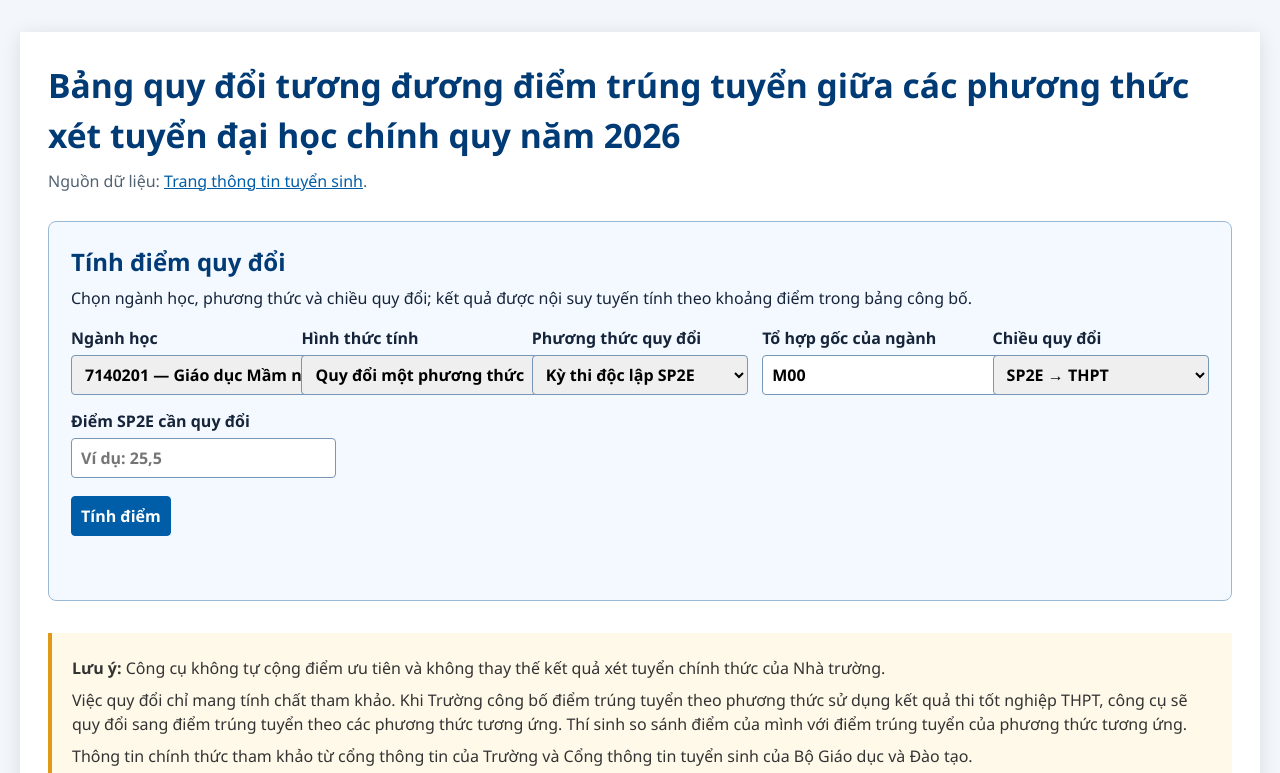
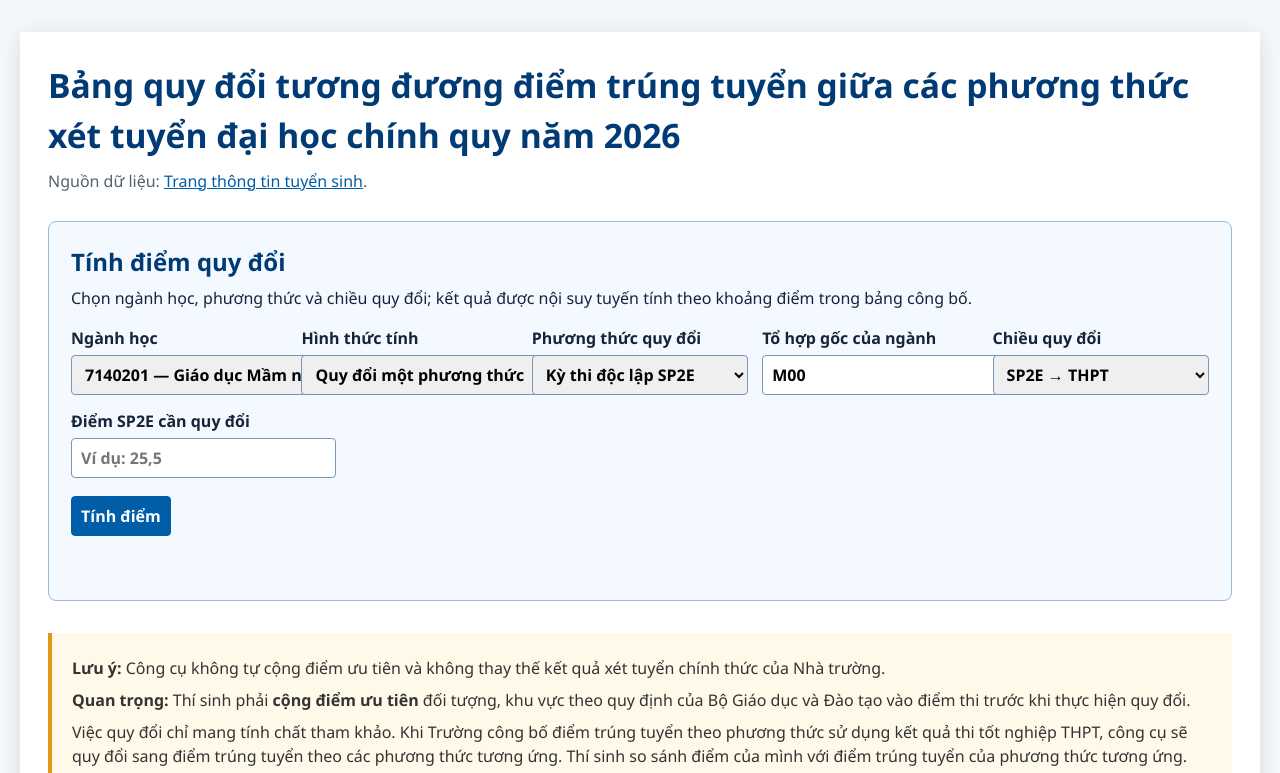
Before and after one commit to pi1994/hpu2-converter, a plain HTML site: page index.html in a window 1280 px wide. Shown: the top 773 px of the page. Drawn offline with Linux system fonts and the light colour scheme.

Commit message:
Add files via upload

```diff
--- a/index.html
+++ b/index.html
@@ -48,6 +48,7 @@
 
     <div class="notes">
       <p><strong>Lưu ý:</strong> Công cụ không tự cộng điểm ưu tiên và không thay thế kết quả xét tuyển chính thức của Nhà trường.</p>
+      <p><strong>Quan trọng:</strong> Thí sinh phải <strong>cộng điểm ưu tiên</strong> đối tượng, khu vực theo quy định của Bộ Giáo dục và Đào tạo vào điểm thi trước khi thực hiện quy đổi.</p>
       <p>Việc quy đổi chỉ mang tính chất tham khảo. Khi Trường công bố điểm trúng tuyển theo phương thức sử dụng kết quả thi tốt nghiệp THPT, công cụ sẽ quy đổi sang điểm trúng tuyển theo các phương thức tương ứng. Thí sinh so sánh điểm của mình với điểm trúng tuyển của phương thức tương ứng.</p>
       <p>Thông tin chính thức tham khảo từ cổng thông tin của Trường và Cổng thông tin tuyển sinh của Bộ Giáo dục và Đào tạo.</p>
       <p><strong>Phạm vi xét học bạ:</strong> chỉ áp dụng cho các ngành Giáo dục Mầm non, Giáo dục Thể chất, Giáo dục Công dân, Sư phạm Tin học, Công nghệ thông tin, Khoa học vật liệu, Quản lý thể dục thể thao và Việt Nam học. Các ngành còn lại không quy đổi từ điểm THPT sang Học bạ.</p>
```
